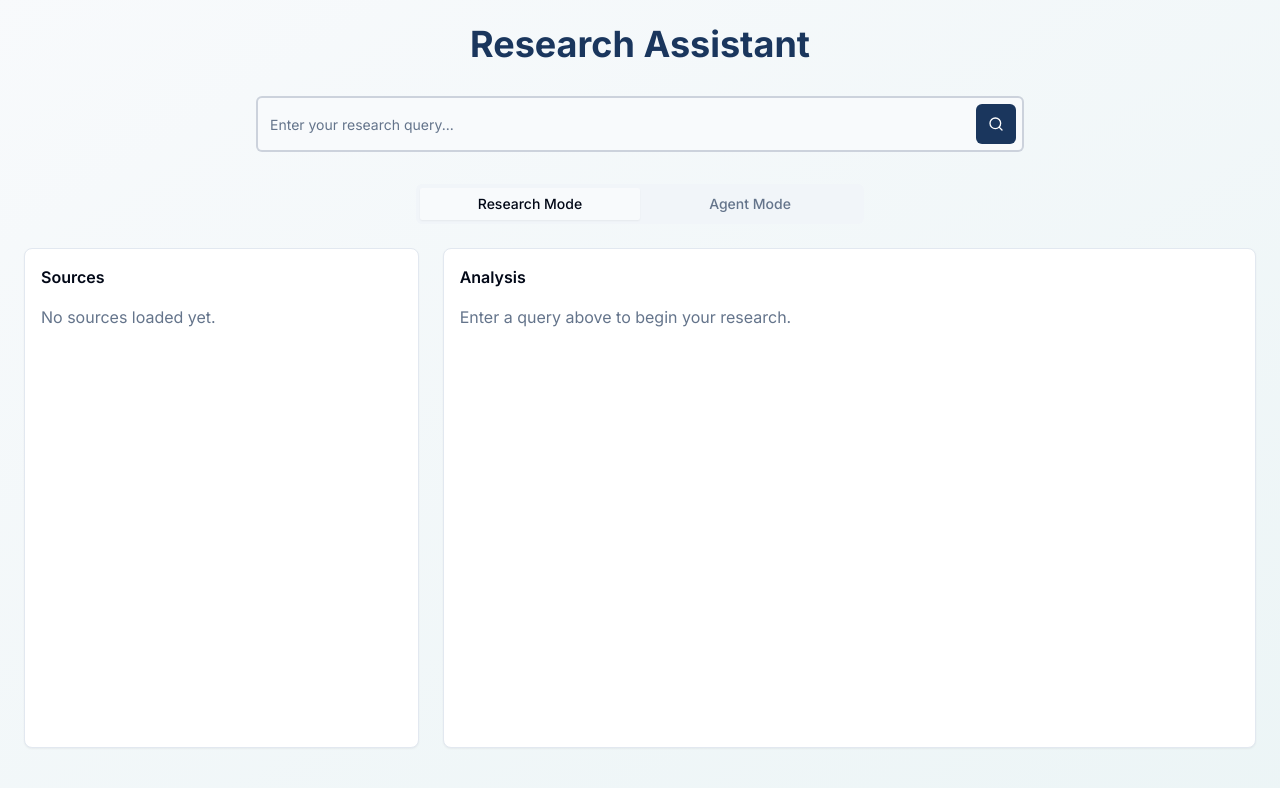
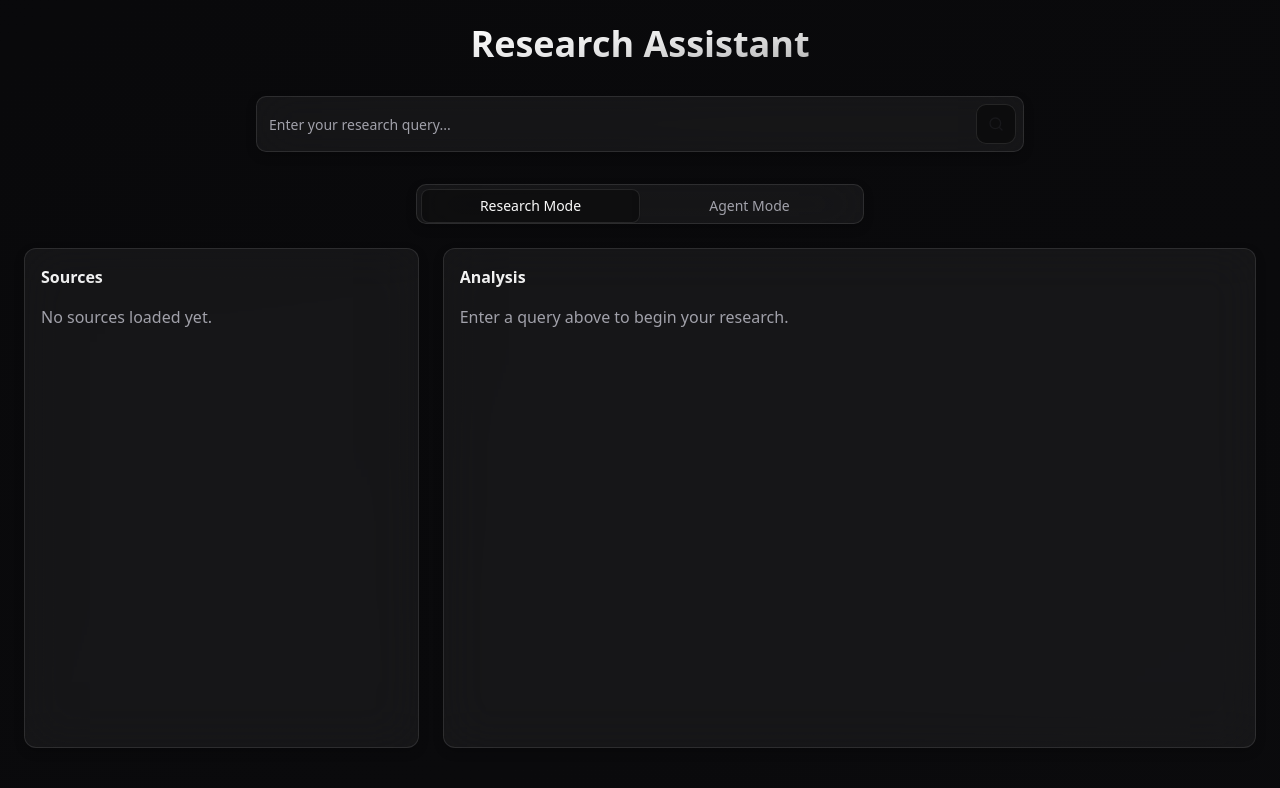
Before and after one commit to slapglif/DeepResearchHub, a React (Vite) app: page / in a window 1280 px wide. Shown: the top 788 px of the page. Built offline with nearby package versions, Linux system fonts and the light colour scheme.

Commit message:
Implement modern UI/UX styles
Added support for dark mode and integrated various modern UI/UX design elements including glassmorphism, neumorphism, and other contemporary design frameworks to enhance the overall user experience.
[skip gpt_engineer]

```diff
--- a/src/components/QueryInput.tsx
+++ b/src/components/QueryInput.tsx
@@ -17,14 +17,14 @@ export const QueryInput = () => {
         <Input
           type="text"
           placeholder="Enter your research query..."
-          className="pr-12 h-14 text-lg border-2 border-primary/20 focus:border-primary/40"
+          className="glass-morphism pr-12 h-14 text-lg focus:ring-2 focus:ring-white/20"
           value={query}
           onChange={(e) => setQuery(e.target.value)}
         />
         <Button
           type="submit"
           size="icon"
-          className="absolute right-2 bg-primary hover:bg-primary/90"
+          className="absolute right-2 neo-blur hover:bg-white/10"
         >
           <Search className="h-5 w-5" />
         </Button>
--- a/src/components/Workspace.tsx
+++ b/src/components/Workspace.tsx
@@ -8,7 +8,7 @@ export const Workspace = () => {
 
   return (
     <div className="flex flex-col items-center w-full max-w-7xl mx-auto p-6 space-y-8">
-      <h1 className="text-4xl font-bold text-primary animate-fade-up">
+      <h1 className="text-4xl font-bold text-gradient animate-fade-up">
         Research Assistant
       </h1>
 
@@ -20,20 +20,20 @@ export const Workspace = () => {
         value={activeTab}
         onValueChange={setActiveTab}
       >
-        <TabsList className="grid w-full max-w-md mx-auto grid-cols-2">
-          <TabsTrigger value="research">Research Mode</TabsTrigger>
-          <TabsTrigger value="agent">Agent Mode</TabsTrigger>
+        <TabsList className="glass-morphism grid w-full max-w-md mx-auto grid-cols-2">
+          <TabsTrigger value="research" className="data-[state=active]:neo-blur">Research Mode</TabsTrigger>
+          <TabsTrigger value="agent" className="data-[state=active]:neo-blur">Agent Mode</TabsTrigger>
         </TabsList>
 
         <TabsContent value="research" className="mt-6">
           <div className="grid grid-cols-1 md:grid-cols-3 gap-6">
-            <Card className="p-4 h-[500px] overflow-auto">
-              <h3 className="font-semibold mb-4">Sources</h3>
+            <Card className="glass-morphism p-4 h-[500px] overflow-auto">
+              <h3 className="font-semibold mb-4 text-gradient">Sources</h3>
               <p className="text-muted-foreground">No sources loaded yet.</p>
             </Card>
 
-            <Card className="p-4 h-[500px] overflow-auto md:col-span-2">
-              <h3 className="font-semibold mb-4">Analysis</h3>
+            <Card className="glass-morphism p-4 h-[500px] overflow-auto md:col-span-2">
+              <h3 className="font-semibold mb-4 text-gradient">Analysis</h3>
               <p className="text-muted-foreground">
                 Enter a query above to begin your research.
               </p>
@@ -42,8 +42,8 @@ export const Workspace = () => {
         </TabsContent>
 
         <TabsContent value="agent" className="mt-6">
-          <Card className="p-4 h-[500px]">
-            <h3 className="font-semibold mb-4">Agent Workspace</h3>
+          <Card className="glass-morphism p-4 h-[500px]">
+            <h3 className="font-semibold mb-4 text-gradient">Agent Workspace</h3>
             <p className="text-muted-foreground">
               Agent mode is currently in development.
             </p>
--- a/src/index.css
+++ b/src/index.css
@@ -6,44 +6,50 @@
 
 @layer base {
   :root {
-    --background: 210 40% 98%;
-    --foreground: 222.2 84% 4.9%;
-
-    --card: 0 0% 100%;
-    --card-foreground: 222.2 84% 4.9%;
-
-    --popover: 0 0% 100%;
-    --popover-foreground: 222.2 84% 4.9%;
-
-    --primary: 222.2 47.4% 11.2%;
-    --primary-foreground: 210 40% 98%;
-
-    --secondary: 210 40% 96.1%;
-    --secondary-foreground: 222.2 47.4% 11.2%;
-
-    --muted: 210 40% 96.1%;
-    --muted-foreground: 215.4 16.3% 46.9%;
-
-    --accent: 210 40% 96.1%;
-    --accent-foreground: 222.2 47.4% 11.2%;
-
-    --destructive: 0 84.2% 60.2%;
-    --destructive-foreground: 210 40% 98%;
-
-    --border: 214.3 31.8% 91.4%;
-    --input: 214.3 31.8% 91.4%;
-    --ring: 222.2 84% 4.9%;
-
-    --radius: 0.5rem;
+    --background: 240 10% 3.9%;
+    --foreground: 0 0% 98%;
+    --card: 240 10% 3.9%;
+    --card-foreground: 0 0% 98%;
+    --popover: 240 10% 3.9%;
+    --popover-foreground: 0 0% 98%;
+    --primary: 0 0% 98%;
+    --primary-foreground: 240 5.9% 10%;
+    --secondary: 240 3.7% 15.9%;
+    --secondary-foreground: 0 0% 98%;
+    --muted: 240 3.7% 15.9%;
+    --muted-foreground: 240 5% 64.9%;
+    --accent: 240 3.7% 15.9%;
+    --accent-foreground: 0 0% 98%;
+    --destructive: 0 62.8% 30.6%;
+    --destructive-foreground: 0 0% 98%;
+    --border: 240 3.7% 15.9%;
+    --input: 240 3.7% 15.9%;
+    --ring: 240 4.9% 83.9%;
+    --radius: 0.75rem;
   }
 }
 
 @layer base {
   * {
-    @apply border-border;
+    @apply border-border selection:bg-white/10 selection:text-white;
   }
 
   body {
     @apply bg-background text-foreground antialiased;
+    font-feature-settings: "ss01", "ss02", "cv01", "cv02", "cv03";
   }
 }
+
+@layer utilities {
+  .glass-morphism {
+    @apply backdrop-blur-xl bg-white/5 border border-white/10 shadow-[0_4px_12px_-2px_rgba(0,0,0,0.3)];
+  }
+
+  .neo-blur {
+    @apply backdrop-blur-2xl bg-black/40 border border-white/10;
+  }
+
+  .text-gradient {
+    @apply bg-gradient-to-br from-white via-white/90 to-white/70 bg-clip-text text-transparent;
+  }
+}
--- a/tailwind.config.ts
+++ b/tailwind.config.ts
@@ -25,12 +25,12 @@ export default {
         background: "hsl(var(--background))",
         foreground: "hsl(var(--foreground))",
         primary: {
-          DEFAULT: "#1a365d",
-          foreground: "#ffffff",
+          DEFAULT: "hsl(var(--primary))",
+          foreground: "hsl(var(--primary-foreground))",
         },
         secondary: {
-          DEFAULT: "#0d9488",
-          foreground: "#ffffff",
+          DEFAULT: "hsl(var(--secondary))",
+          foreground: "hsl(var(--secondary-foreground))",
         },
         destructive: {
           DEFAULT: "hsl(var(--destructive))",
@@ -53,17 +53,38 @@ export default {
           foreground: "hsl(var(--card-foreground))",
         },
       },
-      fontFamily: {
-        sans: ["Inter", "sans-serif"],
+      borderRadius: {
+        lg: "var(--radius)",
+        md: "calc(var(--radius) - 2px)",
+        sm: "calc(var(--radius) - 4px)",
       },
       keyframes: {
+        "accordion-down": {
+          from: { height: "0" },
+          to: { height: "var(--radix-accordion-content-height)" },
+        },
+        "accordion-up": {
+          from: { height: "var(--radix-accordion-content-height)" },
+          to: { height: "0" },
+        },
         "fade-up": {
           "0%": { opacity: "0", transform: "translateY(10px)" },
           "100%": { opacity: "1", transform: "translateY(0)" },
         },
+        glow: {
+          "0%, 100%": {
+            opacity: "1",
+          },
+          "50%": {
+            opacity: "0.5",
+          },
+        },
       },
       animation: {
+        "accordion-down": "accordion-down 0.2s ease-out",
+        "accordion-up": "accordion-up 0.2s ease-out",
         "fade-up": "fade-up 0.5s ease-out",
+        glow: "glow 4s ease-in-out infinite",
       },
     },
   },
```
